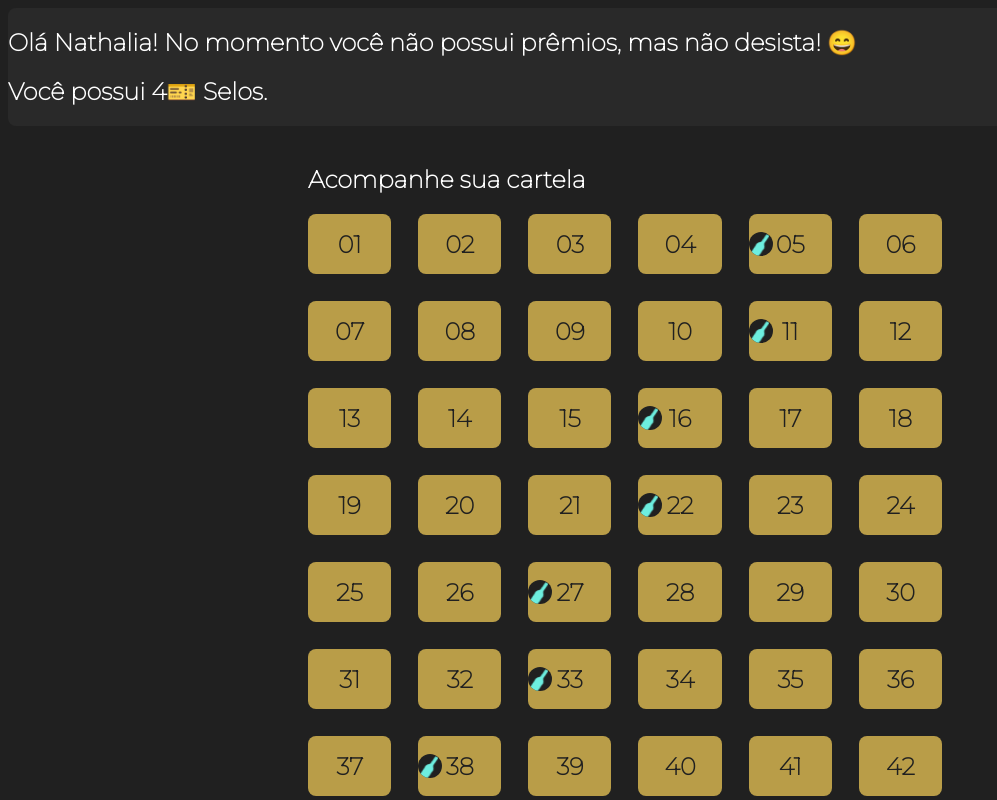
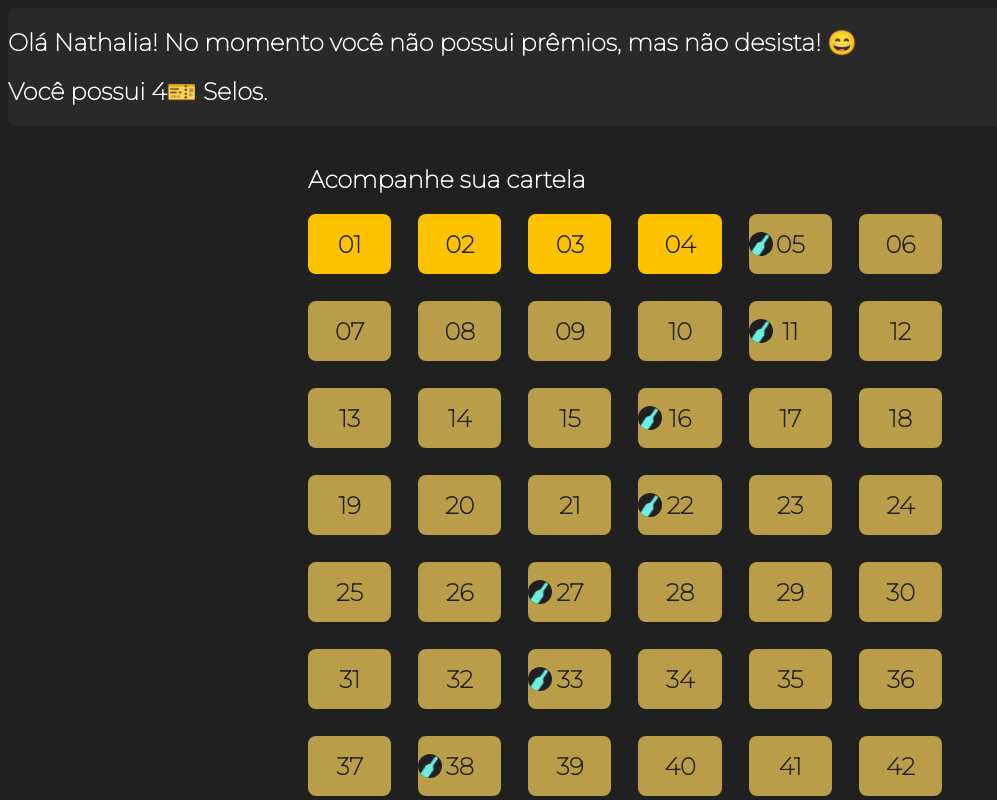
Before and after one commit to ronnie-costa/sacgenial, a plain HTML site: page users/nathalia-ferreira.html in a window 1280 px wide. Shown: the top 800 px of the page, without its empty margins (0-997 px from the left). Drawn offline with Linux system fonts and the light colour scheme.

Commit message:
Update nathalia-ferreira.html

```diff
--- a/users/nathalia-ferreira.html
+++ b/users/nathalia-ferreira.html
@@ -30,16 +30,16 @@
           <div class="backg">
             <h2>Acompanhe sua cartela</h2>
             <div class="Stickers">
-              <div class="StickersSimple" title="Selos 01 não atingido">
+              <div class="StickersSimple_check" title="Selos 01 não atingido">
                 <span class="StickerSimple__number">01</span>
               </div>
-              <div class="StickersSimple" title="Selos 02 não atingido">
+              <div class="StickersSimple_check" title="Selos 02 não atingido">
                 <span class="StickerSimple__number">02</span>
               </div>
-              <div class="StickersSimple" title="Selos 03 não atingido">
+              <div class="StickersSimple_check" title="Selos 03 não atingido">
                 <span class="StickerSimple__number">03</span>
               </div>
-              <div class="StickersSimple" title="Selos 04 não atingido">
+              <div class="StickersSimple_check" title="Selos 04 não atingido">
                 <span class="StickerSimple__number">04</span>
               </div>
               <div class="StickersPrize" title="Bis">
```
